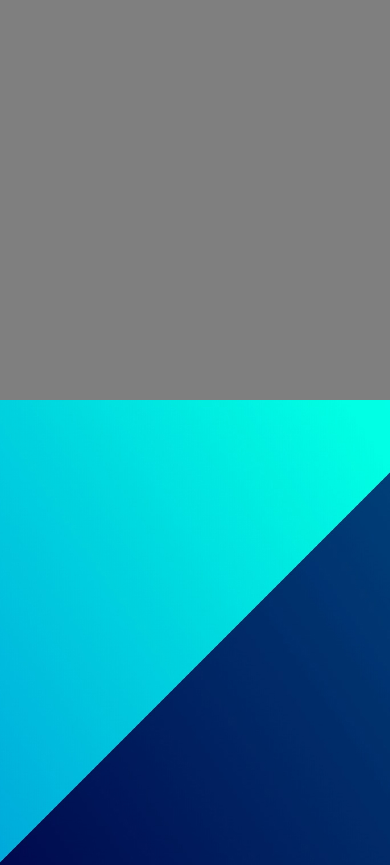
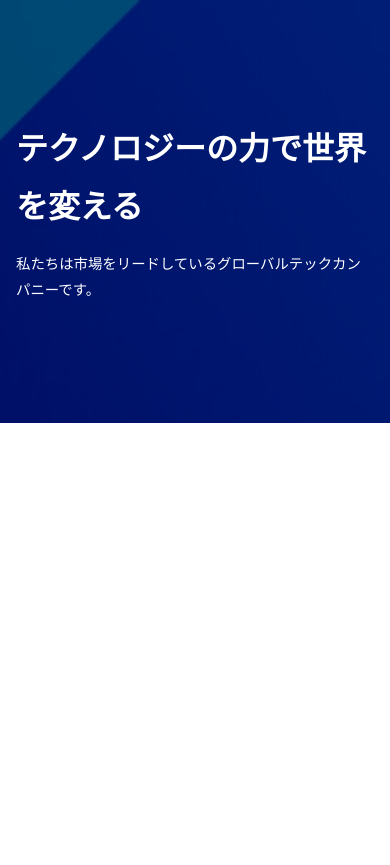
Before and after one commit to nakahiro642/my-next-project, a Next.js app: page / in a window 390 px wide. Shown: the top 865 px of the page. After the commit the page ends 844 px from the top, so only its background shows below. Built offline with nearby package versions, Linux system fonts and the light colour scheme.

Commit message:
ページコンポーネントでの画像要素をimgからImageコンポーネントに変更し、CSSスタイルを整理

```diff
--- a/app/page.module.css
+++ b/app/page.module.css
@@ -24,5 +24,51 @@
 .title {
   font-size: 3rem;
   font-weight: bold;
+  text-align: center;
+  margin-bottom: 1rem;
+}
 
+.description {
+  text-align: center;
 }
+
+.bgimg {
+  position: absolute;
+  top: 0;
+  right: 0;
+  width: 100%;
+  height: 600%;
+  object-fit: cover;
+  object-position: right;
+  display: flex;
+  align-items: center;
+  justify-content: center;
+  z-index: -1;
+}
+
+@media (max-width: 640px) {
+  .top {
+    padding: 120px 16px;
+  }
+  .title {
+    font-size: 2rem;
+    text-align:left
+  }
+  .description {
+    text-align:center;
+    font-size: 0.9rem;
+    text-align:left;
+  }
+  .bgimg {
+    position: absolute;
+    top: 0;
+    right: 0;
+    width: auto;
+    height: 600%;
+    object-fit: cover;
+    display: flex;
+    align-items: center;
+    justify-content: center;
+    z-index: -1;
+  }
+}
--- a/app/page.tsx
+++ b/app/page.tsx
@@ -1,4 +1,5 @@
 import styles from "./page.module.css"
+import Image from 'next/image';
 
 export default function Home() {
   return (
@@ -9,7 +10,10 @@ export default function Home() {
     <p className={styles.description}>私たちは市場をリードしているグローバルテックカンパニーです。
     </p>
   </div>
-  <img className={styles.bgimg} src="/img-mv.jpg" alt="" />
+  <Image className={styles.bgimg} src="/img-mv.jpg" alt=""
+  width ={4000}
+  height ={1200}
+  />
 </section>
   );
 }
```
